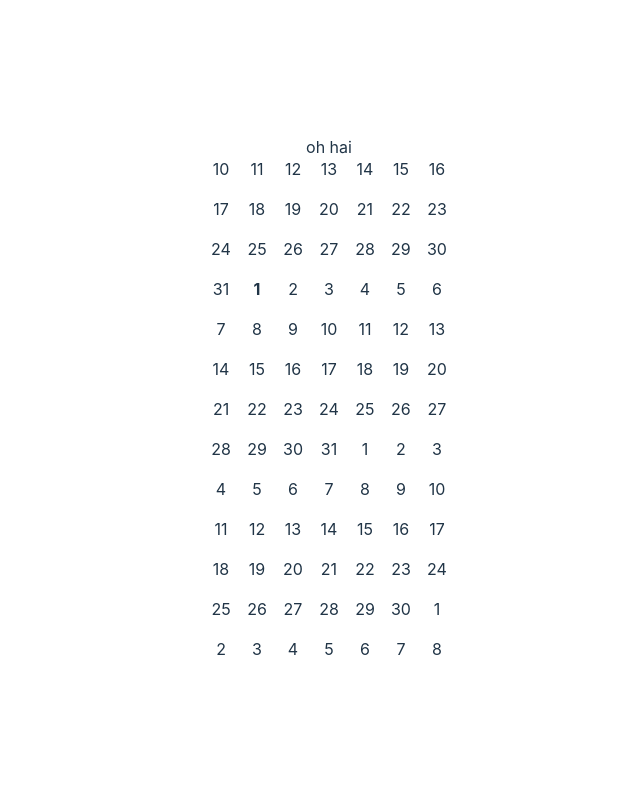
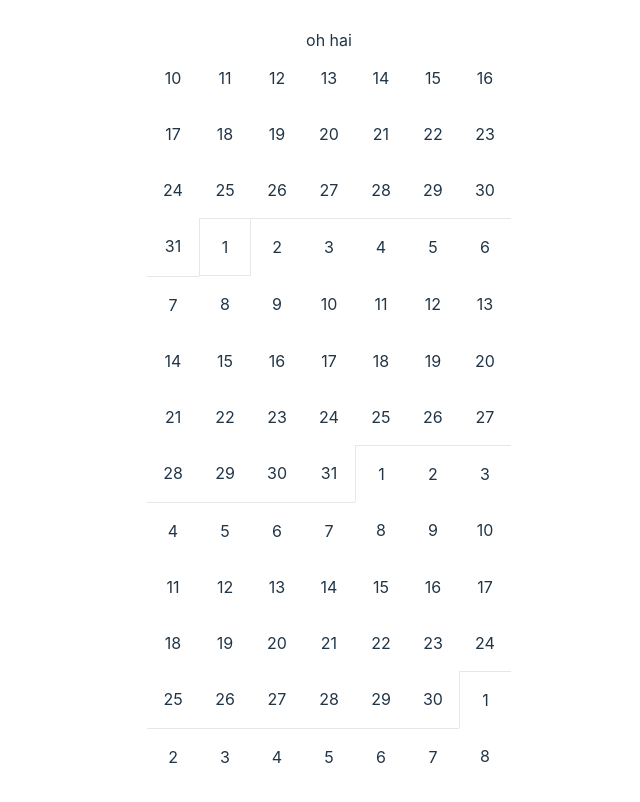
Before and after one commit to boyeatssteak/days, a Vue app: page / in a window 1280 px wide. Shown: the top 802 px of the page, without its empty margins (311-951 px from the left). Built offline with nearby package versions, Linux system fonts and the light colour scheme.

Commit message:
Add borders between months

```diff
--- a/src/components/Days.vue
+++ b/src/components/Days.vue
@@ -1,10 +1,10 @@
 <template>
     <div>
         <h1>oh hai</h1>
-        <div class="grid grid-cols-7 gap-4">
+        <div class="grid grid-cols-7">
             <span
-                v-for="day in visibleDays"
-                :class="{ 'font-bold': isToday(day) }">
+                v-for="(day, index) in visibleDays"
+                :class="dayClasses(index, day)">
                 {{ getDate(day) }}
             </span>
         </div>
@@ -22,6 +22,10 @@ import {
     sub,
 } from 'date-fns'
 
+interface Generic<T = any> {
+    [key: string]: T
+}
+
 export default defineComponent({
     name: `Days`,
     data() {
@@ -29,7 +33,7 @@ export default defineComponent({
             // visibleStart: `20220701`,
             // visibleEnd: `20220930`,
             // centerDate: `20220715`,
-            // daysPerRow: 7,
+            daysPerRow: 7,
             getDate,
             isToday,
             today: new Date(),
@@ -37,7 +41,6 @@ export default defineComponent({
     },
     computed: {
         visibleDays(): Date[] {
-            // return [...Array(60).keys()]
             return eachDayOfInterval({
                 start: this.visibleStart,
                 end: this.visibleEnd,
@@ -49,6 +52,22 @@ export default defineComponent({
         visibleEnd(): Date {
             return add(this.today, { days: 6 - getDay(this.today), weeks: 9 })
         },
-    }
+    },
+    methods: {
+        dayClasses(index: number, day: Date): Generic {
+            const isFirstInRow = index % this.daysPerRow == 0
+            const today = isToday(day)
+            const isFirstOfMonth = getDate(day) === 1
+            const isFirstRow = getDate(day) <= this.daysPerRow
+
+            return {
+                'border-t': today || isFirstRow,
+                'border-r': today,
+                'border-b': today,
+                'border-l': today || (isFirstOfMonth && !isFirstInRow),
+                'p-4': true,
+            }
+        },
+    },
 })
 </script>
```
